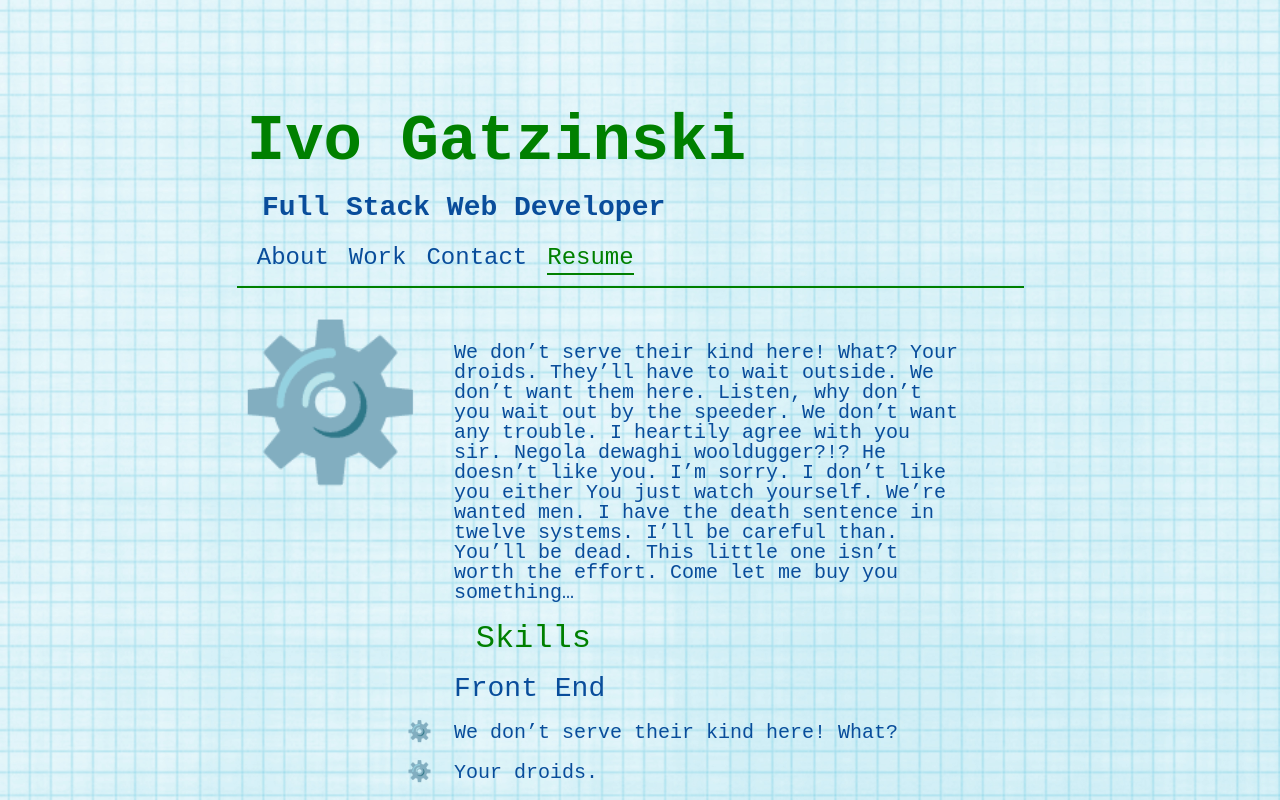
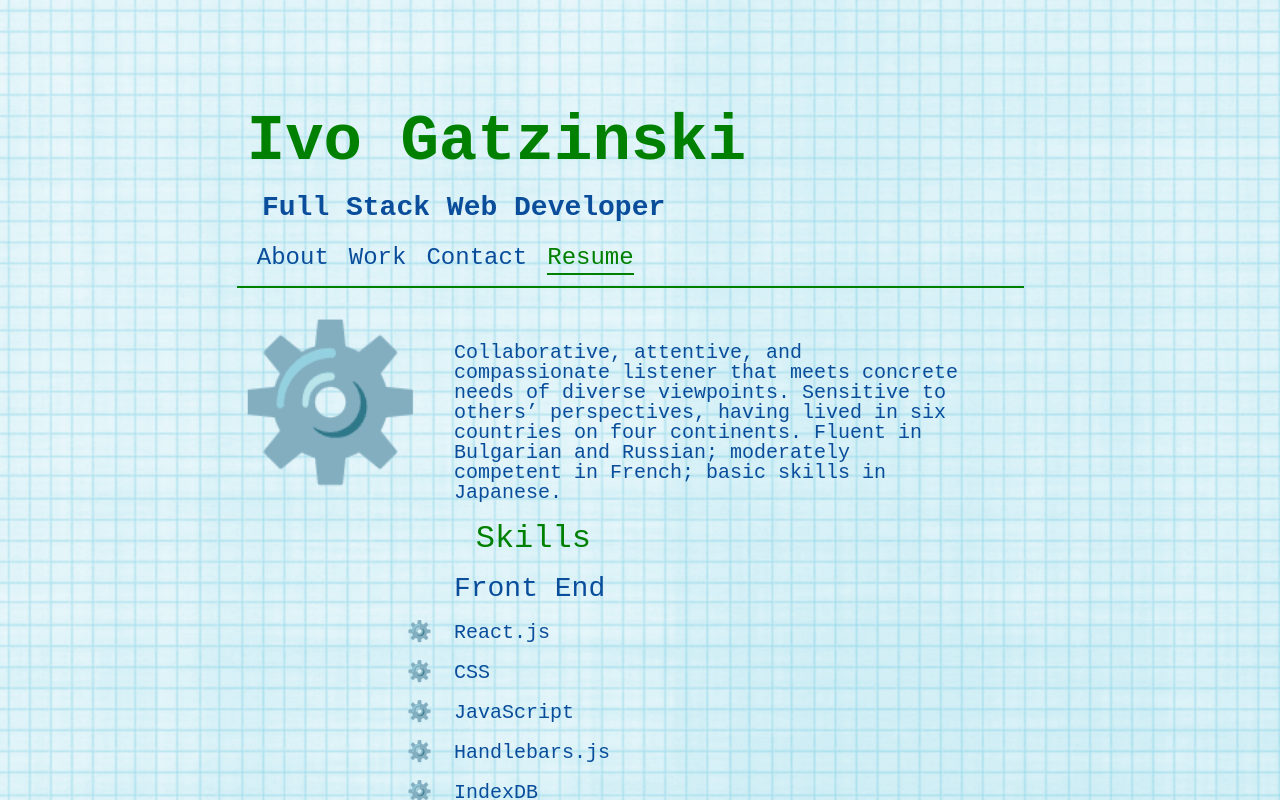
Before and after one commit to Ivo-Gatzinski/portfolio, a React (Create React App) app: page / in a window 1280 px wide. Both pictures are taken after a click on the button "Resume". Shown: the top 800 px of the page. Built offline with nearby package versions, Linux system fonts and the light colour scheme; a web font is replaced by a local one.

Commit message:
add work

```diff
--- a/src/components/Resume.js
+++ b/src/components/Resume.js
@@ -13,46 +13,41 @@ export default function Contact() {
 
         <div className="resume">
           <p className="bio">
-            We don’t serve their kind here! What? Your droids. They’ll have to
-            wait outside. We don’t want them here. Listen, why don’t you wait
-            out by the speeder. We don’t want any trouble. I heartily agree with
-            you sir. Negola dewaghi wooldugger?!? He doesn’t like you. I’m
-            sorry. I don’t like you either You just watch yourself. We’re wanted
-            men. I have the death sentence in twelve systems. I’ll be careful
-            than. You’ll be dead. This little one isn’t worth the effort. Come
-            let me buy you something…
+            Collaborative, attentive, and
+            compassionate listener that meets concrete needs of diverse
+            viewpoints. Sensitive to others’ perspectives, having lived in six
+            countries on four continents. Fluent in Bulgarian and Russian;
+            moderately competent in French; basic skills in Japanese.
           </p>
           <p className="h3">Skills</p>
           <div className="skills">
             <div className="frontend">
               <p className="h2">Front End</p>
               <ol>
-            <li>We don’t serve their kind here! What? </li>
-            <li>Your droids.</li>
-            <li>They’ll have to wait outside. </li>
+                <li>React.js</li>
+                <li>CSS</li>
+                <li>JavaScript</li>
                 <li>
-              We don’t want them here. Listen, why don’t you wait out by the
-              speeder.
+                  Handlebars.js
                 </li>
-            <li>We don’t want any trouble.</li>
+                <li>IndexDB</li>
               </ol>
             </div>
             <div className="backend">
               <p className="h2">Back End</p>
               <ol>
-            <li>We don’t serve their kind here! What? </li>
-            <li>Your droids.</li>
-            <li>They’ll have to wait outside. </li>
+                <li>MySQL</li>
+                <li>MongoDB</li>
+                <li>GraphQL</li>
                 <li>
-              We don’t want them here. Listen, why don’t you wait out by the
-              speeder.
+                  Node.js
                 </li>
-            <li>We don’t want any trouble.</li>
+                <li>Express.js</li>
               </ol>
             </div>
           </div>
           <p id="download">
-              <a  href="../resume-gatzinski-ivo.pdf" download >
+            <a href="../resume-gatzinski-ivo.pdf" download>
               📎 Download My Resume
             </a>
           </p>
--- a/src/components/Samples.js
+++ b/src/components/Samples.js
@@ -1,10 +1,35 @@
 import React from 'react';
+import pic from "./images/bio_pic.png";
 
 export default function Samples() {
     return (
 
 <section className="work" id="work">
         <div className="samples">
+        <figure className="portfolio card">
+            <div className="h4">
+              <h3>
+                <a
+                  target="_blank"
+                  rel="noreferrer"
+                  href="https://ivo-gatzinski.github.io/portfolio"
+                  >Ivo's Portfolio</a
+                >
+              </h3>
+              <p>
+                <a
+                  target="_blank"
+                  rel="noreferrer"
+                  href="https://github.com/Ivo-Gatzinski/portfolio"
+                  >GitHub</a
+                >
+              </p>
+            </div>
+            <figure>
+
+          <img src={pic} alt="Ivo Gatzinski" className="work_pic" />
+        </figure>
+          </figure>
           <figure className="surf card">
             <div className="h4">
               <h3>
--- a/src/components/style.css
+++ b/src/components/style.css
@@ -110,8 +110,6 @@ p {
   padding: 10px;
 }
 
-
-/*sample cards with transparent effect*/
 .card {
   background-size: 100%;
   filter: none;
@@ -126,21 +124,25 @@ p {
 
 /*style titles inside cards*/
 .h4 {
-  background-color: rgba(255, 255, 255, 0.75);
+  background-color: white;
   border-radius: 10px;
   padding: var(--mini-pad);
   text-align: left;
   position: absolute;
   top: 5%;
-  left: var(--large-pad);
-  color: black;
+  left: var(--small-pad);
 }
 
 .h4 h3 {
   font-size: 150%;
 }
 
-/* individual backgrounds for cards */
+.portfolio {
+  background: url("./images/bg.jpg");
+  background-color: skyblue;
+  filter: opacity(0.75);
+}
+
 .surf {
   background-image: url("./images/surf.jpeg");
   background-color: skyblue;
@@ -168,7 +170,7 @@ p {
 }
 
 .run {
-  background-image: url("./images/run.jpeg");
+  background-image: url("./images/doggies.jpeg");
   background-color: green;
   filter: opacity(0.75);
 }
@@ -294,6 +296,10 @@ a {
     margin-left: 5%;
   }
 
+  h3 a {
+    color: rgb(100, 1, 131);
+  }
+
   .nav {
     display: flex;
     justify-content: space-between;
@@ -326,6 +332,11 @@ a {
     margin-left: 50px;
     margin-bottom: 25px;
   }
+  .work_pic {
+    width: 33%;
+  }
+
+
 
   .bio {
     display: block;
@@ -347,8 +358,10 @@ a {
     flex-direction: column;
     padding: var(--small-pad);
   }
+
   .card {
-    height: 150px;
+    text-align: right;
+    height: 200px;
     margin: var(--mini-pad);
   }
 
@@ -413,7 +426,10 @@ a {
     width: 200px;
     margin: 20px;
   }
-
+.work_pic {
+  width: 33%;
+  margin: 4%;
+}
   #resume {
     display: flex;
     align-items: top;
@@ -429,22 +445,15 @@ a {
     margin: var(--small-pad);
     font-size: 150%;
   }
-  /* ensures samples cards have space gap */
+
+
   .samples {
     display: flex;
     flex-wrap: wrap;
     flex-direction: row;
     gap: var(--mini-pad);
-  }
-
-  .card:first-child {
-    flex: 0 0 98%;
-    height: 250px;
-  }
-
-  .card {
-    flex: 0 0 48%;
-    height: 125px;
+    margin-right: 5%;
+    margin-left: 3%;
   }
 
   .subheader {
@@ -452,6 +461,14 @@ a {
     flex-wrap: wrap;
     padding: 10px;
   }
+
+  .card {
+    display: flex;
+    justify-content: right;
+    flex: 0 0 100%;
+    height: 200px;
+  }
+
 }
 
 /* media query for larger screens */
@@ -484,17 +501,13 @@ a {
     display: flex;
     flex-wrap: wrap;
     gap: var(--mini-pad);
-    width: 65%;
-    margin: 0 auto;
-  }
-  .card:first-child {
-    flex: 0 0 97%;
-    height: 300px;
+    margin-right: 22%;
+    margin-left: 19%;
   }
 
   .card {
-    flex: 0 0 48%;
-    height: 150px;
+    flex: 0 0 100%;
+    height: 200px;
   }
 
   .h1 {
```
Also changed, not shown: 1 other file (tests, documents, lock files or other folders). Lines whose indentation alone changed are shown as unchanged.
